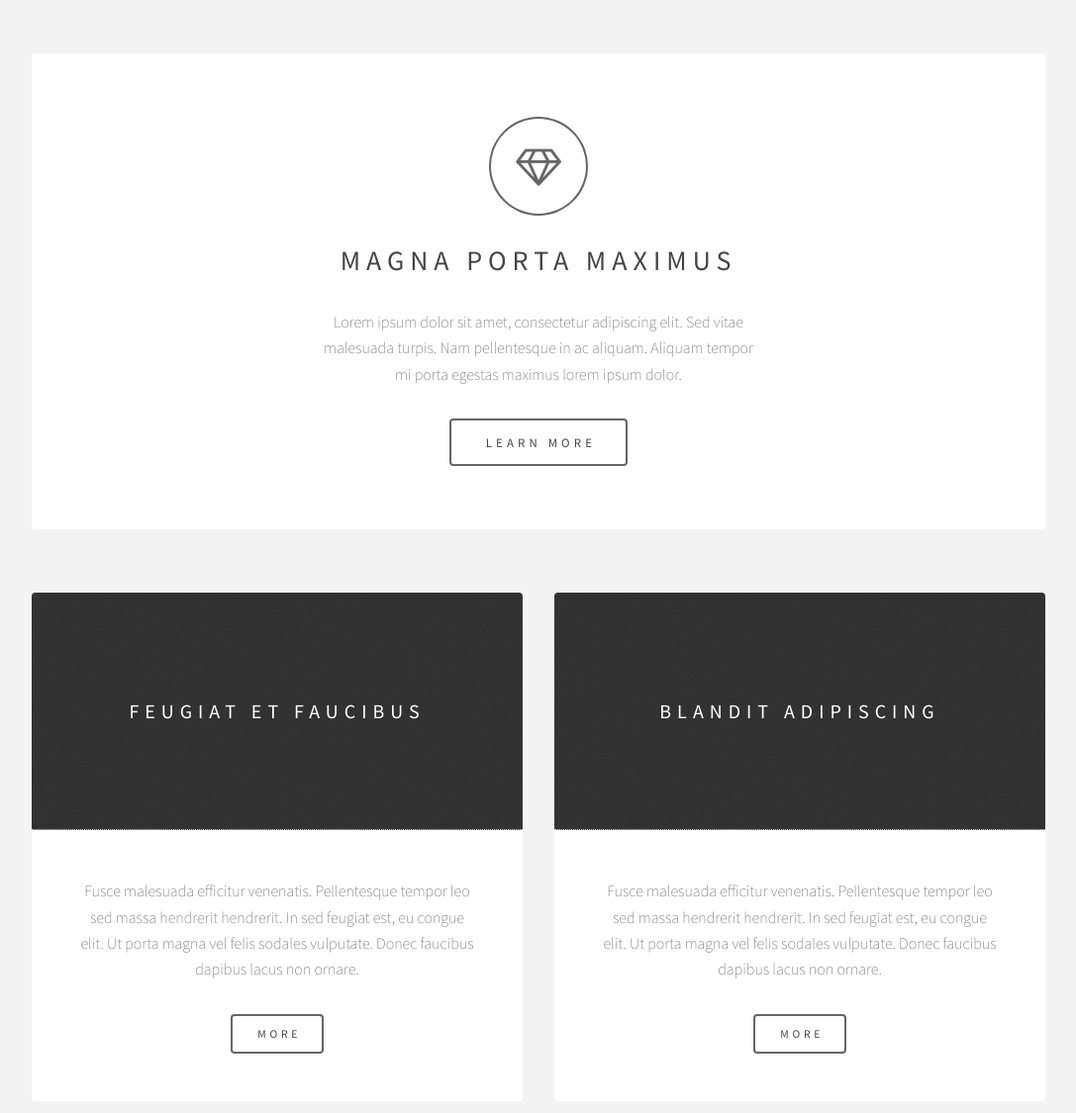
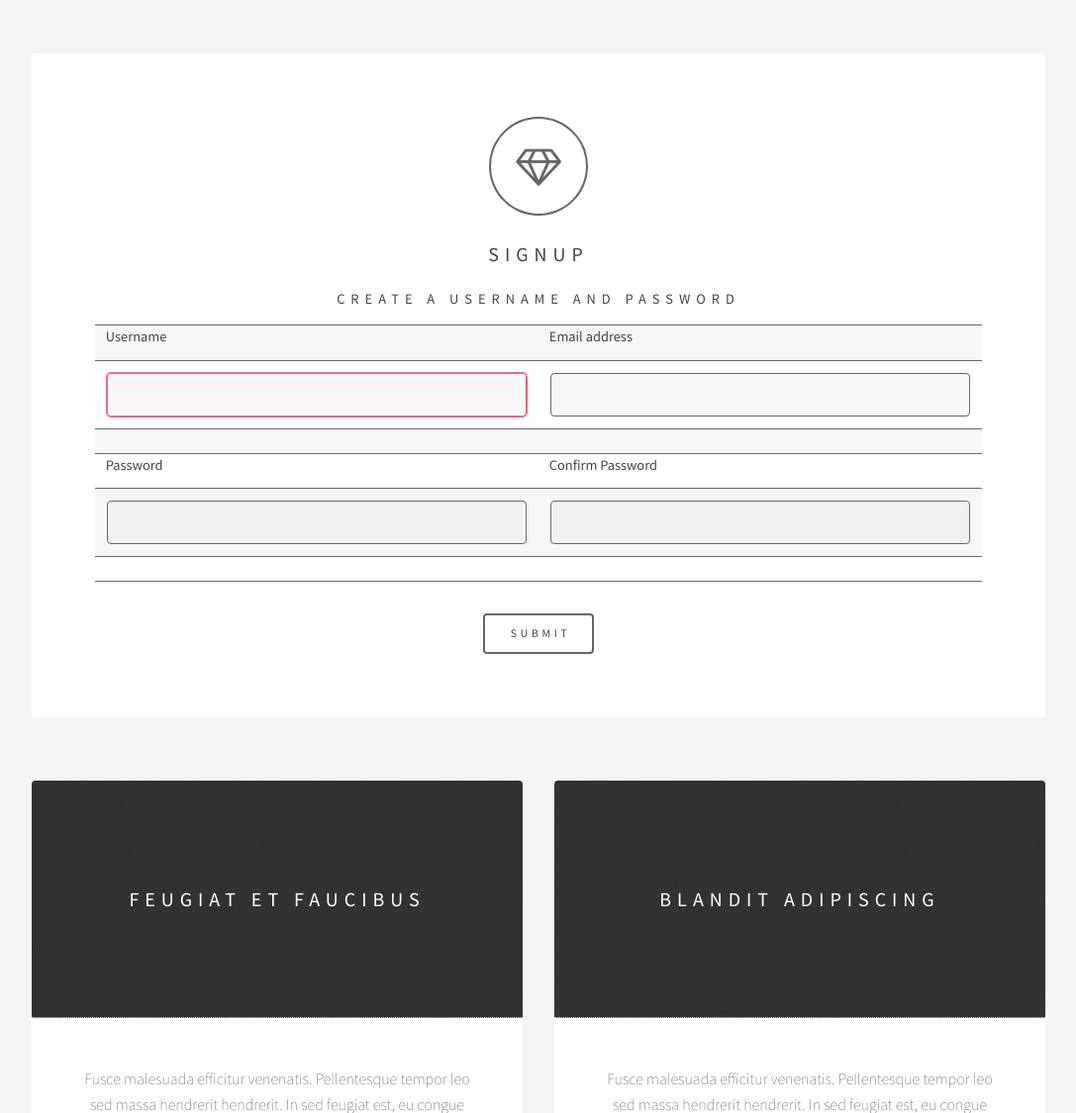
Before and after one commit to Pavlo-Olshansky/CRM-website, a Django app: template grand_site/templates/subscribers/subscriber_new.html in a window 1280 px wide. Shown: the part 610-1735 px from the top of the page at 99% size, without its empty margins (96-1183 px from the left). Run offline with Django 3.2, Linux system fonts and the light colour scheme; the template is opened without the code that fills it: values that come from a table or form of the project are taken from there, others are empty.

Commit message:
update heroku with subscribers

```diff
--- a/grand_site/settings.py
+++ b/grand_site/settings.py
@@ -67,6 +67,7 @@
 
 ROOT_URLCONF = 'grand_site.urls'
 
+DATABASE_URL = ''
 if ENV_ROLE == 'development':
     grand_db_1_PASS = get_env_variable("grand_db_1_PASS")
     DATABASES = {
@@ -80,6 +81,7 @@
         }
     }
 else:
+    from decouple import config
     import dj_database_url
     DATABASES = {
     'default': dj_database_url.config(
--- a/grand_site/templates/index.html
+++ b/grand_site/templates/index.html
@@ -28,7 +28,7 @@
                                class="p-r-none">Accounts</a></li>
                     {% else %}
                         <li><a href="">Login</a></li>
-                        <li><a href="{% url 'sub_new' %}" class="p-r-none">Sign Up</a></li>
+                        <li><a href="/signup/">Sign Up</a></li>
                     {% endif %}
 
 					{% endblock head %}
@@ -52,10 +52,10 @@
 						<p>Lorem ipsum dolor sit amet, consectetur adipiscing elit. Sed vitae<br />
 						malesuada turpis. Nam pellentesque in ac aliquam. Aliquam tempor<br />
 						mi porta egestas maximus lorem ipsum dolor.</p>
-						{% endblock %}
 						<ul class="actions">
 							<li><a href="#" class="button big">Learn More</a></li>
 						</ul>
+						{% endblock %}
 					</section>
 
 				<!-- Items -->
--- a/grand_site/templates/subscribers/subscriber_new.html
+++ b/grand_site/templates/subscribers/subscriber_new.html
@@ -2,7 +2,7 @@
 {% load static %}
 {% block title %} Signup {% endblock title %}
 
-{% block head_top %}
+{% block header_top %}
 	<form id="user-reg-form" action="." method="post">
                 {% csrf_token %}
                 <!-- {# Username & Password Section #} -->
@@ -40,4 +40,4 @@
                 <input class="btn btn-primary" type="submit" value="submit">
             </form>
 
-{% endblock head_top %}
+{% endblock header_top %}
--- a/grand_site/urls.py
+++ b/grand_site/urls.py
@@ -23,7 +23,7 @@
 # app_name = 'grand_site_1'
 urlpatterns = [
     url(r'^', include('home.urls', namespace='home'), name='home'),
-    url(r'^signup/$', 'subscribers.view.subscriber_new', name='sub_new'),
+    url(r'^signup/', include('subscribers.urls', namespace='subscribers'), name='subscribers'),
     url(r'^admin/', admin.site.urls),
 
 ] + static(settings.STATIC_URL, document_root=settings.STATIC_ROOT)
--- a/subscribers/forms.py
+++ b/subscribers/forms.py
@@ -1,30 +1,16 @@
 from django import forms
 from django.contrib.auth.forms import UserCreationForm
+from django.utils.translation import ugettext_lazy as _
 
-class SubscriberForm(UserCreationForm):
-	email = forms.EmailField(
-		required=True,
-		wiget=forms.TextInput(attrs={'class':'inner'})
-		)
-	username = forms.CharField(
-		wiget=forms.TextInput(attrs={'class':'inner'})
-		)
-	password1 = forms.CharField(
-		wiget=forms.TextInput(attrs={'class':'inner', 'type': 'password'})
-		)
-	password2 = forms.CharField(
-		wiget=forms.TextInput(attrs={'class':'inner', 'type': 'password'})
-		)
+class SubscriberForm(UserCreationForm):  # forms.Form
+    email = forms.EmailField(widget=forms.TextInput(
+        attrs=dict(required=True, max_length=30)), label=_("Email address"))
 
-    # def clean_username(self):
-    # try:
-    #     user = User.objects.get(username__iexact=self.cleaned_data['username'])
-    # except User.DoesNotExist:
-    #     return self.cleaned_data['username']
-    # raise forms.ValidationError(_("The username already exists. Please try another one."))
+    username = forms.CharField(widget=forms.TextInput(
+        attrs=dict(required=True, max_length=30)), label=_("Username"), error_messages={'invalid': _("This value must contain only letters, numbers and underscores.")})
 
-    # def clean(self):
-    #     if 'password1' in self.cleaned_data and 'password2' in self.cleaned_data:
-    #         if self.cleaned_data['password1'] != self.cleaned_data['password2']:
-    #             raise forms.ValidationError(_("The two password fields did not match."))
-    #     return self.cleaned_data
+    password1 = forms.CharField(widget=forms.PasswordInput(
+        attrs=dict(required=True, max_length=30, render_value=False)), label=_("Password"))
+
+    password2 = forms.CharField(widget=forms.PasswordInput(
+        attrs=dict(required=True, max_length=30, render_value=False)), label=_("Password (again)"))
--- /dev/null
+++ b/subscribers/urls.py
@@ -0,0 +1,10 @@
+from django.conf.urls import url, include
+from django.contrib import admin
+from . import views
+
+
+# app_name = 'grand_site_1'
+urlpatterns = [
+    url(r'^$', views.subscriber_new, name='sub_new'),
+
+]
```
